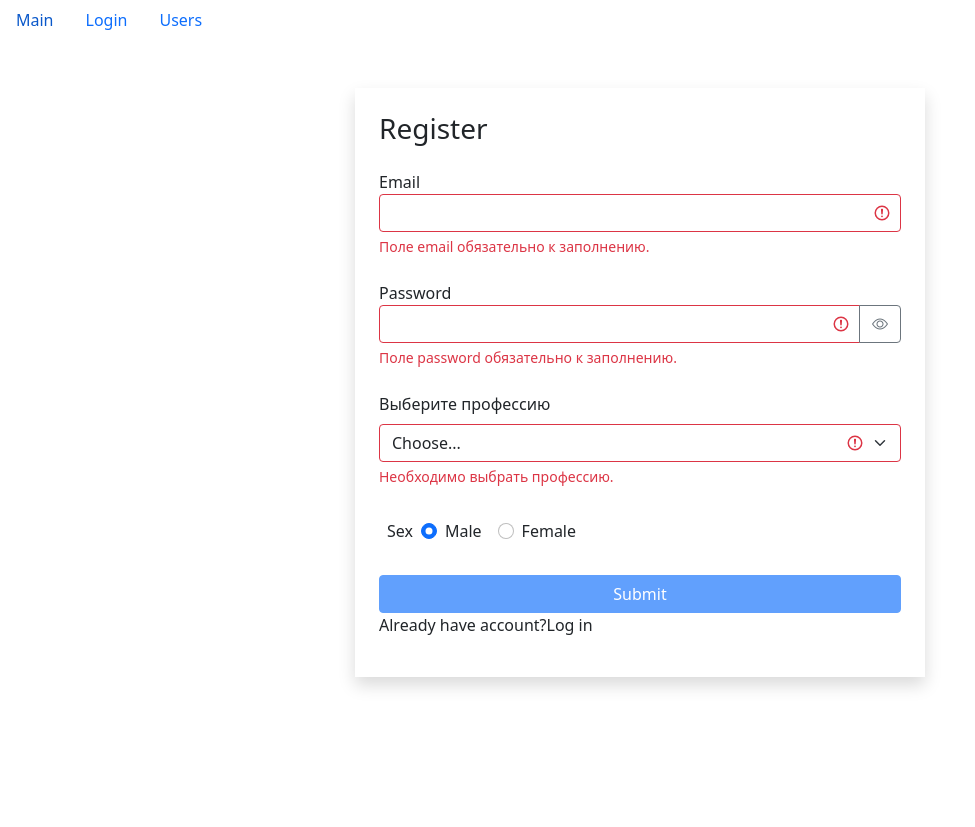
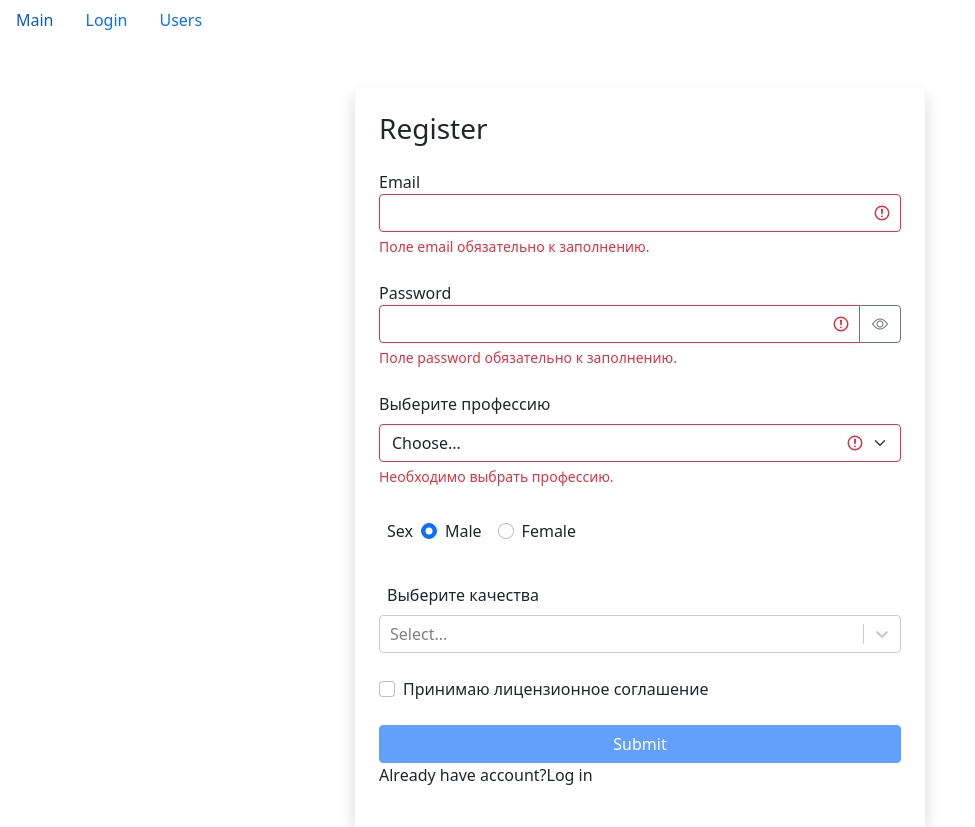
Before and after one commit to queen-of-pies/fast-company, a React (Create React App) app: page /login/1 in a window 1280 px wide. Both pictures are taken after a click on the link "Sign in". Shown: the whole page, without its empty margins (0-975 px from the left). Before the commit the page ends 800 px from the top, so only its background shows below. Built offline with nearby package versions, Linux system fonts and the light colour scheme.

Commit message:
Checkbox created

```diff
--- a/package.json
+++ b/package.json
@@ -15,6 +15,7 @@
         "react-dom": "^18.2.0",
         "react-router-dom": "^5.3.0",
         "react-scripts": "5.0.1",
+        "react-select": "^5.4.0",
         "web-vitals": "^2.1.4"
     },
     "scripts": {
--- /dev/null
+++ b/src/api/fake.api/qualities.api.js
@@ -0,0 +1,42 @@
+const qualities = {
+    tedious: {
+        _id: "67rdca3eeb7f6fgeed471198",
+        name: "Нудила",
+        color: "primary"
+    },
+    strange: {
+        _id: "67rdca3eeb7f6fgeed471100",
+        name: "Странный",
+        color: "secondary"
+    },
+    buller: {
+        _id: "67rdca3eeb7f6fgeed4711012",
+        name: "Троль",
+        color: "success"
+    },
+    alcoholic: {
+        _id: "67rdca3eeb7f6fgeed471101",
+        name: "Алкоголик",
+        color: "danger"
+    },
+    handsome: {
+        _id: "67rdca3eeb7f6fgeed471102",
+        name: "Красавчик",
+        color: "info"
+    },
+    uncertain: {
+        _id: "67rdca3eeb7f6fgeed471103",
+        name: "Неуверенный",
+        color: "dark"
+    }
+};
+const fetchAll = () =>
+    new Promise((resolve) => {
+        window.setTimeout(function () {
+            resolve(qualities);
+        }, 2000);
+    });
+
+export default {
+    fetchAll
+};
--- a/src/api/index.js
+++ b/src/api/index.js
@@ -1,8 +1,10 @@
 import users from "./fake.api/user.api";
 import professions from "./fake.api/professions.api";
+import qualities from "./fake.api/qualities.api";
 
 const API = {
     users,
-    professions
+    professions,
+    qualities
 };
 export default API;
--- /dev/null
+++ b/src/components/common/form/checkboxField.jsx
@@ -0,0 +1,35 @@
+import React from "react";
+import PropTypes, { arrayOf, oneOfType } from "prop-types";
+
+const CheckboxField = ({ value, onChange, error, name, children }) => {
+    const handleChange = () => {
+        onChange({ target: { name, value: !value } });
+    };
+
+    return (
+        <div className="form-check mb-4">
+            <input
+                className="form-check-input"
+                type="checkbox"
+                value={value}
+                id={name}
+                name={name}
+                onChange={handleChange}
+            />
+            <label className="form-check-label" htmlFor={name}>
+                {children}
+            </label>
+            {error && <div className="invalid-feedback">{error}</div>}
+        </div>
+    );
+};
+
+CheckboxField.propTypes = {
+    value: PropTypes.bool.isRequired,
+    onChange: PropTypes.func.isRequired,
+    error: PropTypes.string,
+    name: PropTypes.string.isRequired,
+    children: oneOfType([arrayOf(PropTypes.node), PropTypes.node])
+};
+
+export default CheckboxField;
--- /dev/null
+++ b/src/components/common/form/multiSelectField.jsx
@@ -0,0 +1,44 @@
+import React from "react";
+import Select from "react-select";
+import PropTypes, { oneOfType } from "prop-types";
+
+const MultiSelectField = ({ options, label, onChange, name, value }) => {
+    const optionsArray =
+        !Array.isArray(options) && typeof options === "object"
+            ? Object.keys(options).map((option) => ({
+                  value: option,
+                  label: options[option].name
+              }))
+            : options;
+
+    const handleChange = (e) => {
+        const data = { target: { name, value: e } };
+        onChange(data);
+    };
+
+    return (
+        <div className="mb-4">
+            <label className="form-label m-2">{label}</label>
+            {optionsArray && (
+                <Select
+                    closeMenuOnSelect={false}
+                    isMulti
+                    options={optionsArray}
+                    onChange={handleChange}
+                    name={name}
+                    value={value}
+                />
+            )}
+        </div>
+    );
+};
+
+MultiSelectField.propTypes = {
+    options: oneOfType([PropTypes.array, PropTypes.object]),
+    label: PropTypes.string.isRequired,
+    onChange: PropTypes.func.isRequired,
+    name: PropTypes.string.isRequired,
+    value: PropTypes.array.isRequired
+};
+
+export default MultiSelectField;
--- a/src/components/common/form/radioField.jsx
+++ b/src/components/common/form/radioField.jsx
@@ -34,7 +34,7 @@ const RadioField = ({ options, name, onChange, value, label }) => {
 
 RadioField.propTypes = {
     label: PropTypes.string.isRequired,
-    options: PropTypes.array.isRequired,
+    options: PropTypes.array,
     name: PropTypes.string.isRequired,
     onChange: PropTypes.func.isRequired,
     value: PropTypes.string.isRequired
--- a/src/components/common/form/selectField.jsx
+++ b/src/components/common/form/selectField.jsx
@@ -4,9 +4,7 @@ import PropTypes from "prop-types";
 const SelectField = ({ label, options, onChange, name, value, error }) => {
     const optionsArray =
         !Array.isArray(options) && typeof options === "object"
-            ? Object.keys(options).map((option) =>
-                  optionsArray.push(options[option])
-              )
+            ? Object.keys(options).map((option) => options[option])
             : options;
 
     return (
@@ -38,12 +36,11 @@ const SelectField = ({ label, options, onChange, name, value, error }) => {
 
 SelectField.propTypes = {
     label: PropTypes.string.isRequired,
-    options: PropTypes.oneOfType([PropTypes.array, PropTypes.object])
-        .isRequired,
+    options: PropTypes.oneOfType([PropTypes.array, PropTypes.object]),
     onChange: PropTypes.func.isRequired,
     name: PropTypes.string.isRequired,
     value: PropTypes.string.isRequired,
-    error: PropTypes.string.isRequired
+    error: PropTypes.string
 };
 
 export default SelectField;
--- a/src/components/ui/loginForm.jsx
+++ b/src/components/ui/loginForm.jsx
@@ -1,9 +1,14 @@
 import React, { useEffect, useState } from "react";
 import validator from "../../utils/validator";
 import TextField from "../common/form/textField";
+import CheckboxField from "../common/form/checkboxField";
 
 const LoginForm = () => {
-    const [data, setData] = useState({ email: "", password: "" });
+    const [data, setData] = useState({
+        email: "",
+        password: "",
+        stayOn: false
+    });
     const [errors, setErrors] = useState({});
 
     useEffect(() => {
@@ -71,6 +76,13 @@ const LoginForm = () => {
                     value={data.password}
                     error={errors.password}
                 />
+                <CheckboxField
+                    onChange={handleChange}
+                    name="stayOn"
+                    value={data.stayOn}
+                >
+                    Оставаться в системе
+                </CheckboxField>
                 <button
                     className="btn btn-primary w-100 mx-auto"
                     disabled={!isValid}
--- a/src/components/ui/registerForm.jsx
+++ b/src/components/ui/registerForm.jsx
@@ -4,18 +4,27 @@ import TextField from "../common/form/textField";
 import api from "../../api";
 import SelectField from "../common/form/selectField";
 import RadioField from "../common/form/radioField";
+import MultiSelectField from "../common/form/multiSelectField";
+import CheckboxField from "../common/form/checkboxField";
 
 const RegisterForm = () => {
     const [data, setData] = useState({
         email: "",
         password: "",
         profession: "",
-        sex: "male"
+        sex: "male",
+        qualities: [],
+        license: false
     });
     const [errors, setErrors] = useState({});
     const [professions, setProfessions] = useState();
+    const [qualities, setQualities] = useState({});
+
     useEffect(() => {
         api.professions.fetchAll().then((data) => setProfessions(data));
+    }, []);
+    useEffect(() => {
+        api.qualities.fetchAll().then((data) => setQualities(data));
     }, []);
 
     useEffect(() => {
@@ -42,6 +51,11 @@ const RegisterForm = () => {
         },
         profession: {
             isRequired: { message: "Необходимо выбрать профессию." }
+        },
+        license: {
+            isRequired: {
+                message: "Необходимо принять лицензионное соглашение."
+            }
         }
     };
 
@@ -104,6 +118,21 @@ const RegisterForm = () => {
                     name="sex"
                     value={data.sex}
                 />
+                <MultiSelectField
+                    label="Выберите качества"
+                    options={qualities}
+                    onChange={handleChange}
+                    name="qualities"
+                    value={data.qualities}
+                />
+                <CheckboxField
+                    onChange={handleChange}
+                    name="license"
+                    value={data.license}
+                    error={errors.license}
+                >
+                    Принимаю <a>лицензионное соглашение</a>
+                </CheckboxField>
                 <button
                     className="btn btn-primary w-100 mx-auto"
                     disabled={!isValid}
--- a/src/utils/validator.js
+++ b/src/utils/validator.js
@@ -4,9 +4,14 @@ export default function validator(data, config) {
     function validate(method, data, config) {
         let statusValidate;
         switch (method) {
-            case "isRequired":
-                statusValidate = data.trim() === "";
+            case "isRequired": {
+                if (typeof data === "boolean") {
+                    statusValidate = !data;
+                } else {
+                    statusValidate = data.trim() === "";
+                }
                 break;
+            }
             case "isEmail": {
                 const emailRegExp = /^\S+@\S+\.\S+$/g;
                 statusValidate = !emailRegExp.test(data);
```
Also changed, not shown: 1 other file (tests, documents, lock files or other folders).
